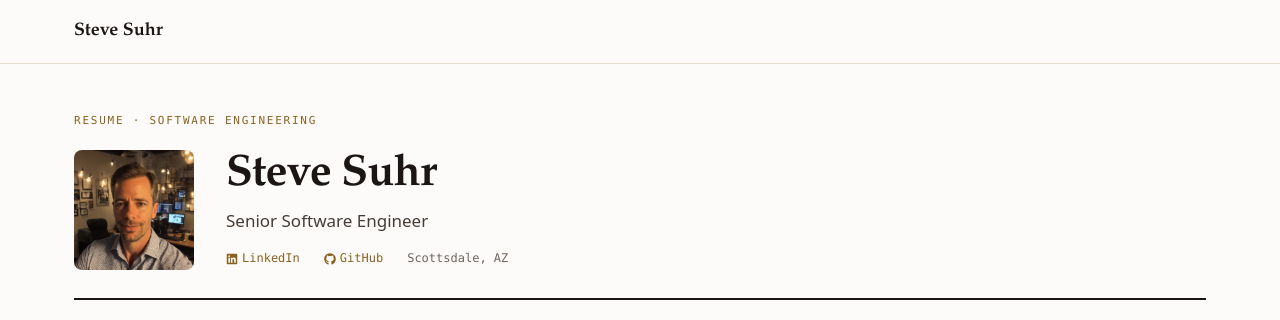
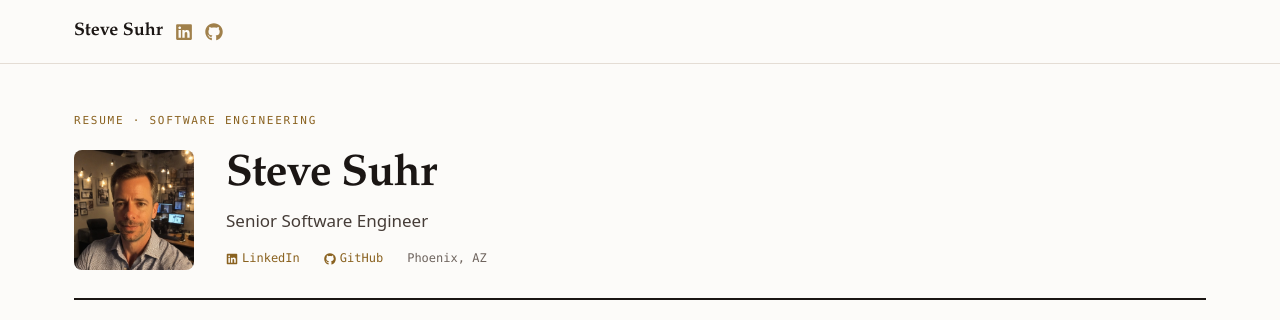
Before and after one commit to steve-suhr-codes/steve-suhr-com, a Next.js app: page / in a window 1280 px wide. Shown: the top 320 px of the page. Built offline with nearby package versions, Linux system fonts and the light colour scheme; no server answers.

Commit message:
adding linkedin and github icons to top nav

```diff
--- a/app/page.tsx
+++ b/app/page.tsx
@@ -40,7 +40,7 @@ export default function Home() {
                   <FaGithub style={{ display: 'inline', marginRight: '4px', verticalAlign: 'middle' }} />
                   GitHub
                 </a>
-                <span>Scottsdale, AZ</span>
+                <span>Phoenix, AZ</span>
               </div>
             </div>
           </div>
--- a/components/TopNav.js
+++ b/components/TopNav.js
@@ -1,14 +1,33 @@
 'use client';
 
 import Link from "next/link";
+import { FaLinkedin, FaGithub } from 'react-icons/fa';
 
 export default function TopNav({ isAuthed }) {
   return (
     <nav id="top-nav" className="resume-topnav fixed top-0 w-full h-16 z-50">
-      <div className="h-full flex items-center px-6" style={{ maxWidth: '1180px', margin: '0 auto' }}>
+      <div className="h-full flex items-center gap-3 px-6" style={{ maxWidth: '1180px', margin: '0 auto' }}>
         <Link href="/" className="resume-topnav-brand">
           Steve Suhr
         </Link>
+        <a
+          href="https://www.linkedin.com/in/stevesuhr/"
+          target="_blank"
+          rel="noopener noreferrer"
+          className="resume-topnav-icon"
+          aria-label="LinkedIn"
+        >
+          <FaLinkedin />
+        </a>
+        <a
+          href="https://github.com/steve-suhr-codes"
+          target="_blank"
+          rel="noopener noreferrer"
+          className="resume-topnav-icon"
+          aria-label="GitHub"
+        >
+          <FaGithub />
+        </a>
 
         {/* Desktop links — commented out, replaced by section nav on the resume page */}
         {/* <div className="hidden md:flex">
--- a/styles/globals.css
+++ b/styles/globals.css
@@ -52,6 +52,17 @@ html, body {
   color: var(--ink);
   text-decoration: none;
 }
+
+.resume-topnav-icon {
+  color: var(--brass);
+  font-size: 18px;
+  line-height: 1;
+  display: flex;
+  align-items: center;
+  opacity: 0.8;
+  transition: opacity 0.15s;
+}
+.resume-topnav-icon:hover { opacity: 1; }
 
 /* ─── Resume page ────────────────────────────────────────── */
 .resume-page {
```
